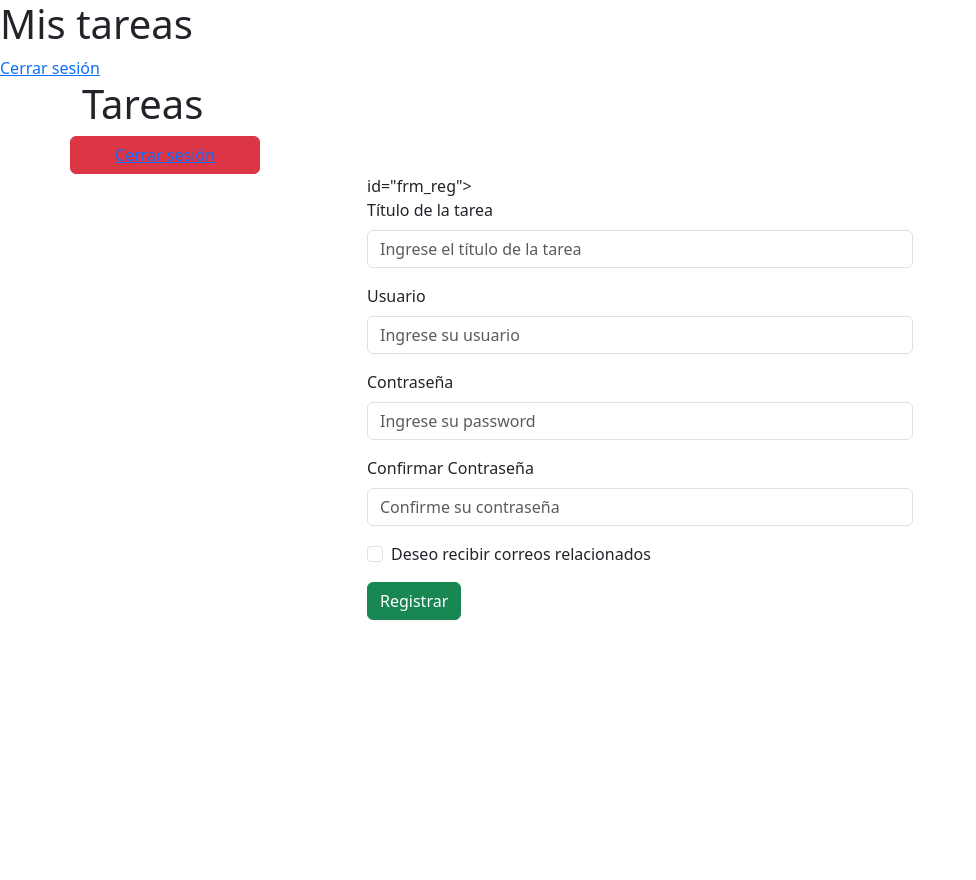
After one commit to mrbugs16/Pr-cticas-PHP-HTML-, a PHP site: page /proyecto/src/tareas.php in a window 1280 px wide. The commit adds this page. Shown: the whole page, without its empty margins (0-976 px from the left). Run offline with PHP 8.4, Linux system fonts and the light colour scheme; a user stored in the database is signed in.

Commit message:
Clase Jueves 12 de marzo

```diff
--- /dev/null
+++ b/proyecto/src/tareas.php
@@ -0,0 +1,80 @@
+<?php
+
+session_start();
+//Revisar si existe la variable
+if(!isset($_SESSION["usuario"])){
+    header("Location: login.php");
+    exit; //Termina el script, para que no se ejecute el resto del codigo
+}
+
+echo "<h1>Mis tareas</h1>";
+
+?>
+<a href="logout.php">Cerrar sesión</a>
+
+<!doctype html>
+<html lang="es">
+
+<head>
+    <meta charset="utf-8">
+    <title></title>
+    <link href="https://cdn.jsdelivr.net/npm/bootstrap@5.3.8/dist/css/bootstrap.min.css" rel="stylesheet"
+        integrity="sha384-sRIl4kxILFvY47J16cr9ZwB07vP4J8+LH7qKQnuqkuIAvNWLzeN8tE5YBujZqJLB" crossorigin="anonymous">
+</head>
+
+<body>
+
+    <main class="container" style="min-height: 100vh">
+
+    <nav class="row">
+        <h1 class="col"> Tareas </h1>
+        <a href="logout.php"><div class="col-2 btn btn-danger">Cerrar sesión</a>
+    </nav>
+
+    <section class="row justify-content-center">
+
+        <form method="POST" class="col-12 col-md-6" action="tareasCNT.php"> id="frm_reg">
+
+<div class="mb-3">
+    <label class="form-label" for="titulo">Título de la tarea</label>
+    <input class="form-control" id="titulo" name="titulo" placeholder="Ingrese el título de la tarea">
+</div>
+
+<div class="mb-3">
+</div>
+
+<div class="mb-3">
+    <label for="usuario" class="form-label">Usuario</label>
+    <input class="form-control" id="usuario" name="usuario" placeholder="Ingrese su usuario">
+</div>
+
+<div class="mb-3">
+    <label for="password" class="form-label">Contraseña</label>
+    <input class="form-control" id="password" name="password" type="password" placeholder="Ingrese su password">
+</div>
+
+<div class="mb-3">
+    <label for="confirma" class="form-label">Confirmar Contraseña</label>
+    <input class="form-control" id="confirma" name="confirma" type="password" placeholder="Confirme su contraseña">
+</div>
+
+<div class="form-check mb-3">
+    <input class="form-check-input" type="checkbox" value="1" name="suscrito" id="suscrito">
+    <label class="form-check-label" for="suscrito">Deseo recibir correos relacionados</label>
+</div>
+
+<button type="submit" class="btn btn-success">Registrar</button>
+
+        </form>
+
+
+<section>
+
+    </main>
+
+    <script src="https://cdn.jsdelivr.net/npm/bootstrap@5.3.8/dist/js/bootstrap.bundle.min.js"
+        integrity="sha384-FKyoEForCGlyvwx9Hj09JcYn3nv7wiPVlz7YYwJrWVcXK/BmnVDxM+D2scQbITxI"
+        crossorigin="anonymous"></script>
+</body>
+
+</html>
--- a/proyecto/usuarios.php
+++ b/proyecto/usuarios.php
@@ -15,7 +15,7 @@
         <?php
         $consulta = $cnx->query("SELECT nombre, email, usuario FROM usuarios");
 
-        // fetchAll regresa TODO el resultado como arreglo asociativo
+        // Se regresa como arreglo asociativo
         $filas = $consulta->fetchAll(PDO::FETCH_ASSOC);
 
         foreach ($filas as $fila) {
```
Also changed, not shown: proyecto/src/loginCNT.php (added, +41 -0 lines), proyecto/src/logout.php (added, +9 -0 lines), proyecto/src/tareasCNT.php (added, +16 -0 lines).
